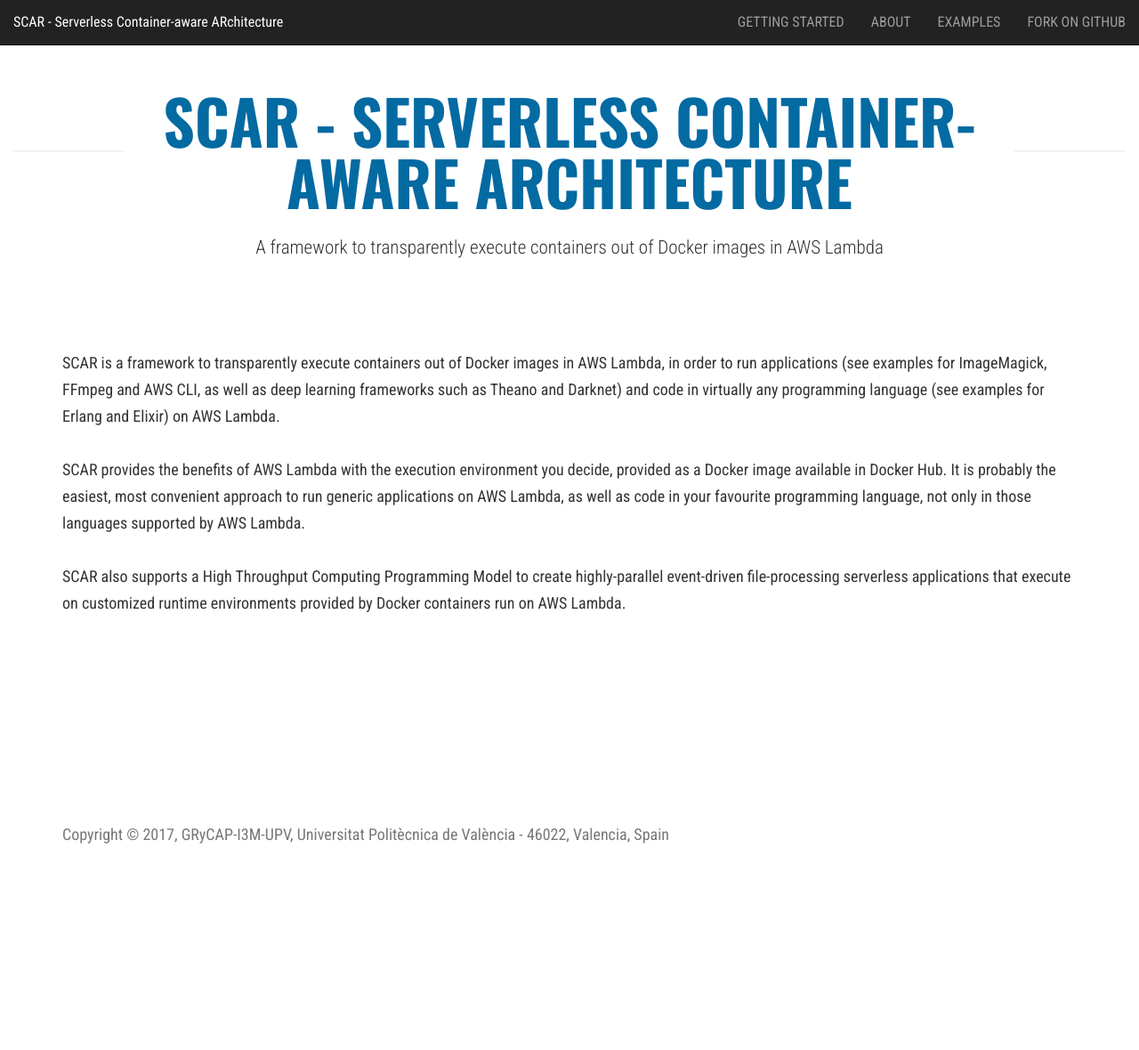
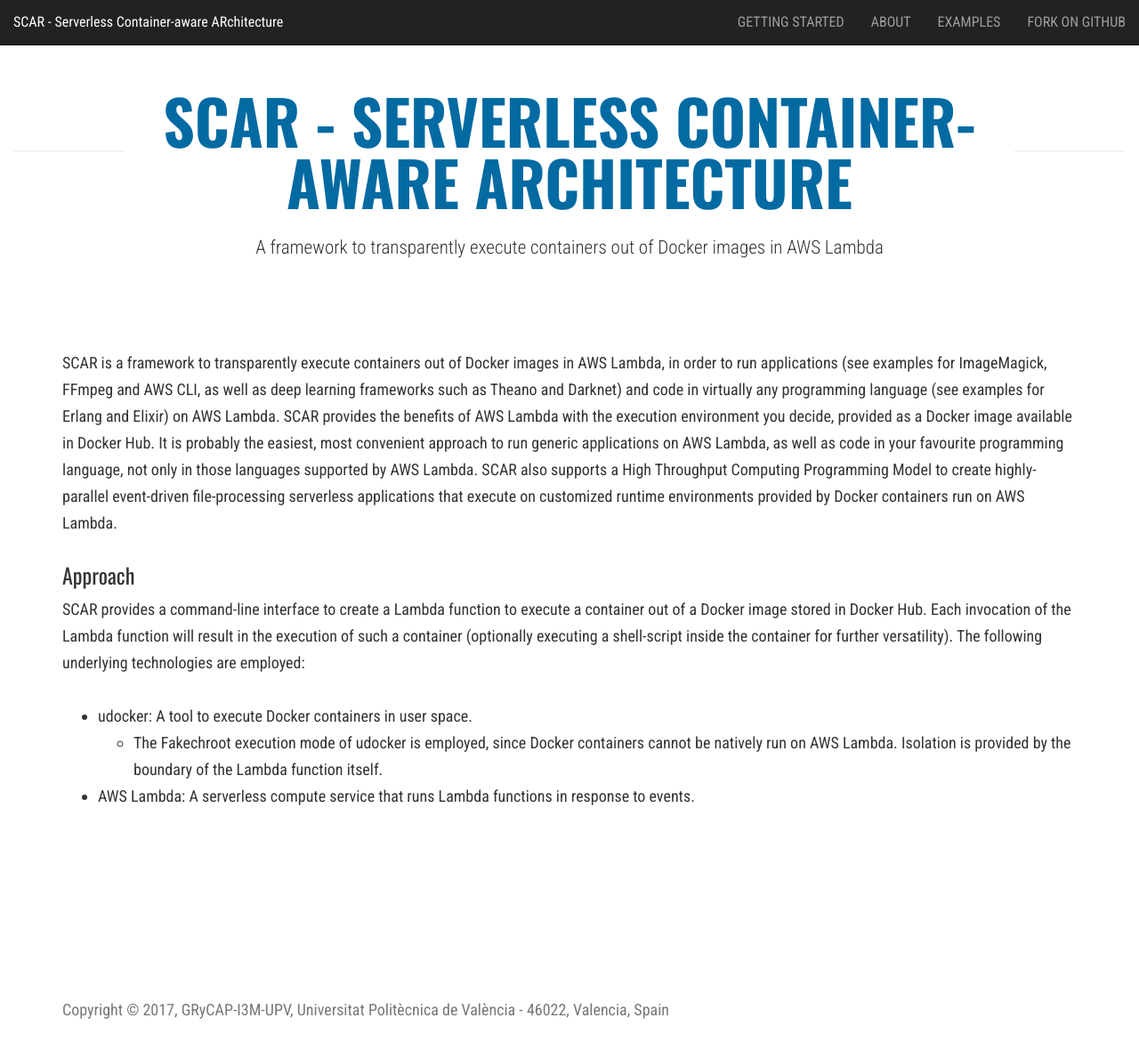
Before and after one commit to amcaar/try.github.io, a Jekyll site: the page built from index.html, in a window 1280 px wide and 1180 px high. Shown: the whole window at 89% size. Built offline with Jekyll 4.4.1, drawn with Linux system fonts in a browser that asks for light colours; nearby versions of some CDN libraries; the list of posts is cut into pages by our own code.

Commit message:
Add approach section

```diff
--- a/_layouts/default.html
+++ b/_layouts/default.html
@@ -6,10 +6,21 @@
         <div class="container">
             <div class="row">
                 <div class="col-md-12">
-                    <p> SCAR is a framework to transparently execute containers out of Docker images in AWS Lambda, in order to run applications (see examples for ImageMagick, FFmpeg and AWS CLI, as well as deep learning frameworks such as Theano and Darknet) and code in virtually any programming language (see examples for Erlang and Elixir) on AWS Lambda.</p>
-                    <p> SCAR provides the benefits of AWS Lambda with the execution environment you decide, provided as a Docker image available in Docker Hub. It is probably the easiest, most convenient approach to run generic applications on AWS Lambda, as well as code in your favourite programming language, not only in those languages supported by AWS Lambda.</p>
-                    <p> SCAR also supports a High Throughput Computing Programming Model to create highly-parallel event-driven file-processing serverless applications that execute on customized runtime environments provided by Docker containers run on AWS Lambda.</p>
-
+                    <p> SCAR is a framework to transparently execute containers out of Docker images in AWS Lambda, in order to run applications (see examples for ImageMagick, FFmpeg and AWS CLI, as well as deep learning frameworks such as Theano and Darknet) and code in virtually any programming language (see examples for Erlang and Elixir) on AWS Lambda.
+                        SCAR provides the benefits of AWS Lambda with the execution environment you decide, provided as a Docker image available in Docker Hub. It is probably the easiest, most convenient approach to run generic applications on AWS Lambda, as well as code in your favourite programming language, not only in those languages supported by AWS Lambda.
+                        SCAR also supports a High Throughput Computing Programming Model to create highly-parallel event-driven file-processing serverless applications that execute on customized runtime environments provided by Docker containers run on AWS Lambda.
+                    </p>
+                    <h3> Approach </h3>
+                    <p> SCAR provides a command-line interface to create a Lambda function to execute a container out of a Docker image stored in Docker Hub. Each invocation of the Lambda function will result in the execution of such a container (optionally executing a shell-script inside the container for further versatility).
+                        The following underlying technologies are employed:
+                    </p>
+                    <ul>
+                        <li>udocker: A tool to execute Docker containers in user space. </li>
+                        <ul>
+                           <li>The Fakechroot execution mode of udocker is employed, since Docker containers cannot be natively run on AWS Lambda. Isolation is provided by the boundary of the Lambda function itself.</li>
+                        </ul>
+                        <li> AWS Lambda: A serverless compute service that runs Lambda functions in response to events. </li>
+                    </ul>
                     <!--{% for post in paginator.posts %}
                         {% include tile.html %}
                     {% endfor %}-->
```
